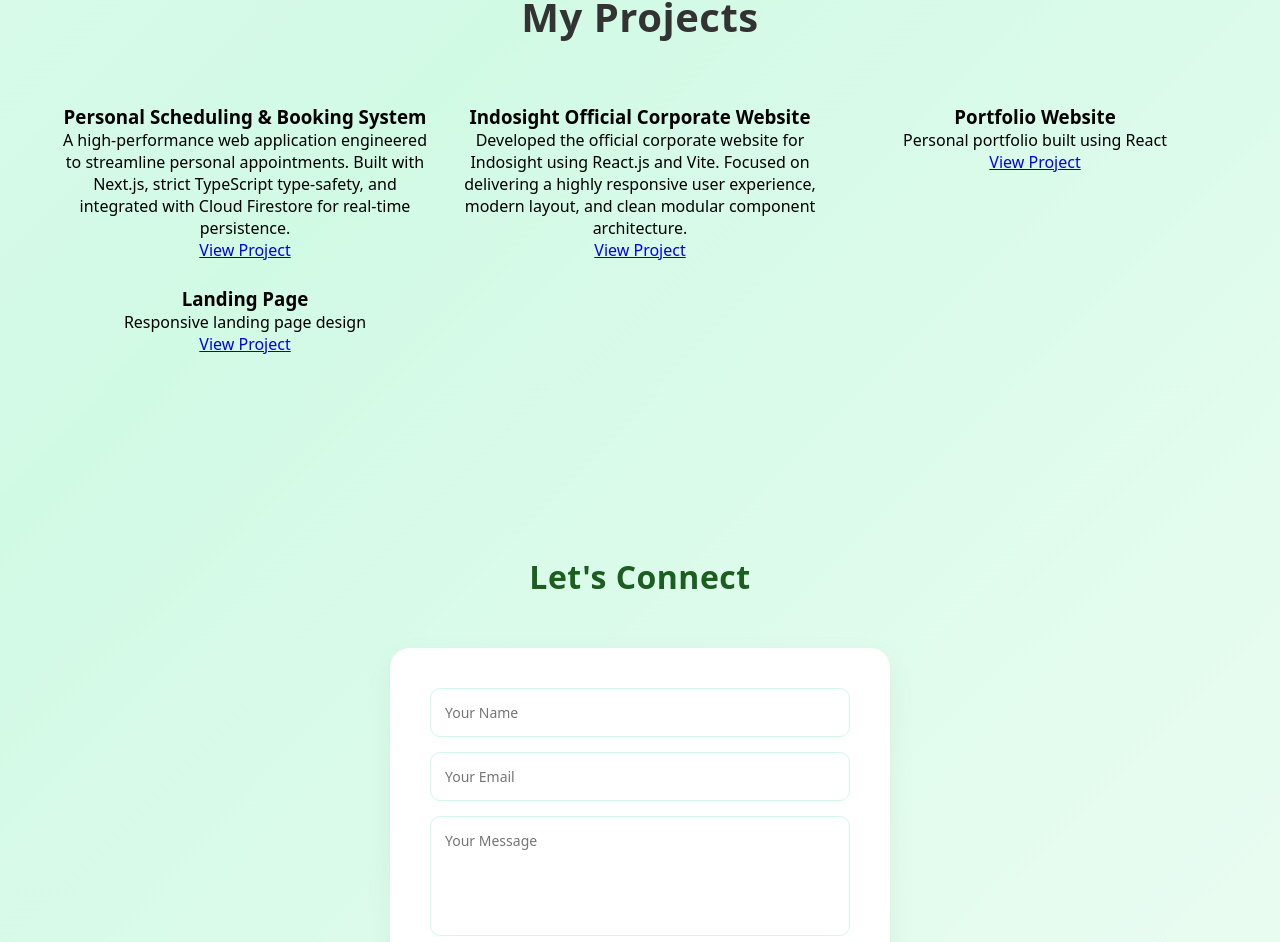
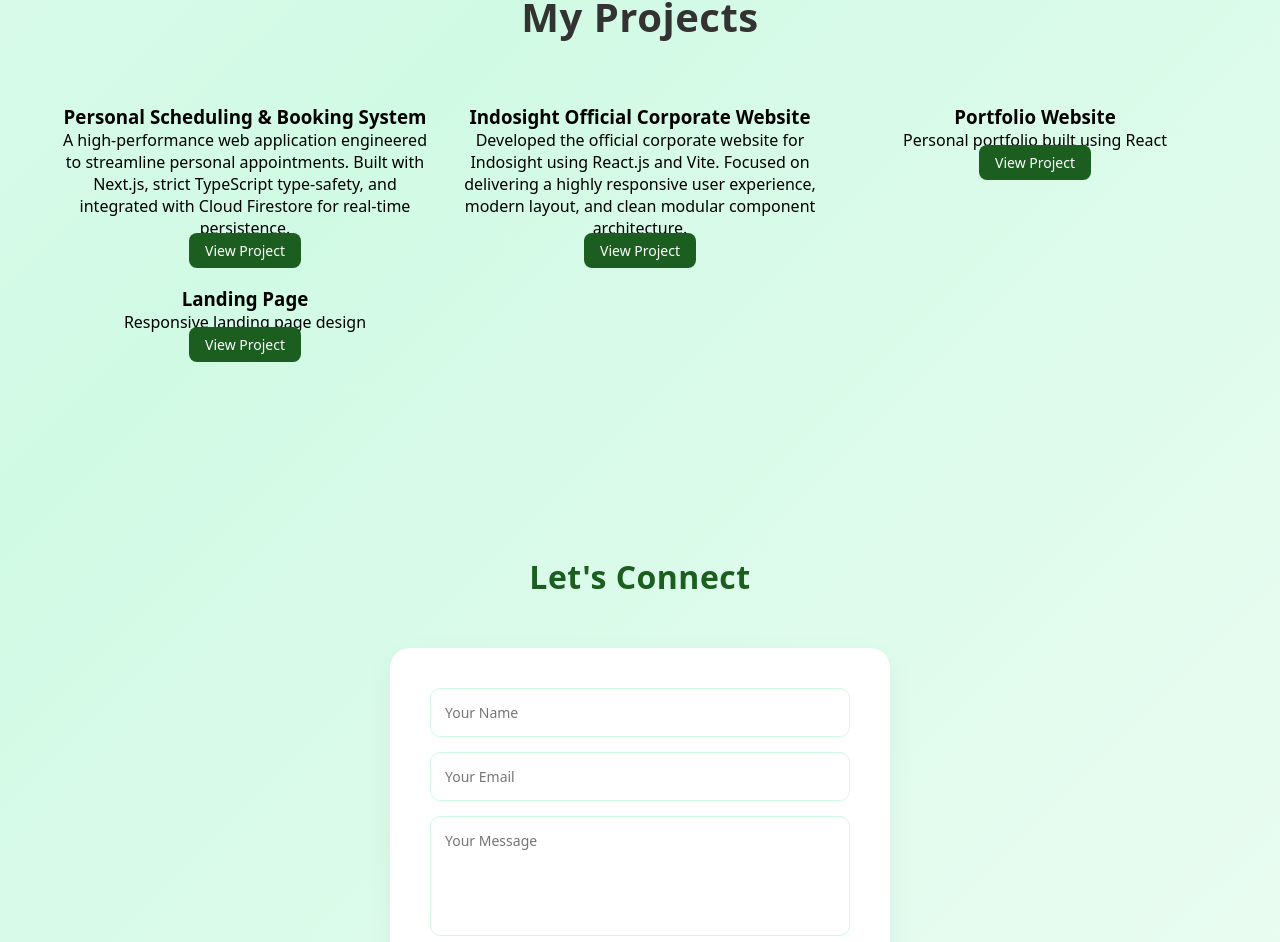
Before and after one commit to ribkalinks/portfolio-website, a React (Vite) app: page / in a window 1280 px wide. Shown: the part 1646-2588 px from the top of the page. Built offline with nearby package versions, Linux system fonts and the light colour scheme; the HTML template or start-up script is replaced by a standard one.

Commit message:
fixing desain cards in projects sections

```diff
--- a/src/components/Projects.jsx
+++ b/src/components/Projects.jsx
@@ -4,7 +4,7 @@ const projects = [
   {
     title: "Personal Scheduling & Booking System",
     description: "A high-performance web application engineered to streamline personal appointments. Built with Next.js, strict TypeScript type-safety, and integrated with Cloud Firestore for real-time persistence.",
-    link: "https://ribka.dev/booking" // 👈 Tetap pertahankan jalur sukses kita!
+    link: "https://ribka.dev/booking"
   },
   {
     title: "Indosight Official Corporate Website",
@@ -32,14 +32,17 @@ const Projects = () => {
           <div key={index} className="project-item">
             <h3>{project.title}</h3>
             <p>{project.description}</p>
+
+            <div className="project-action">
               <a
                 href={project.link}
                 target={project.link.includes('booking') ? "_self" : "_blank"}
                 rel="noopener noreferrer"
-              className="btn btn-primary" // 👈 Menggunakan class tombol asli template-mu
+                className="project-btn"
               >
                 View Project
               </a>
+            </div>
           </div>
         ))}
       </div>
```
Lines whose indentation alone changed are shown as unchanged.
